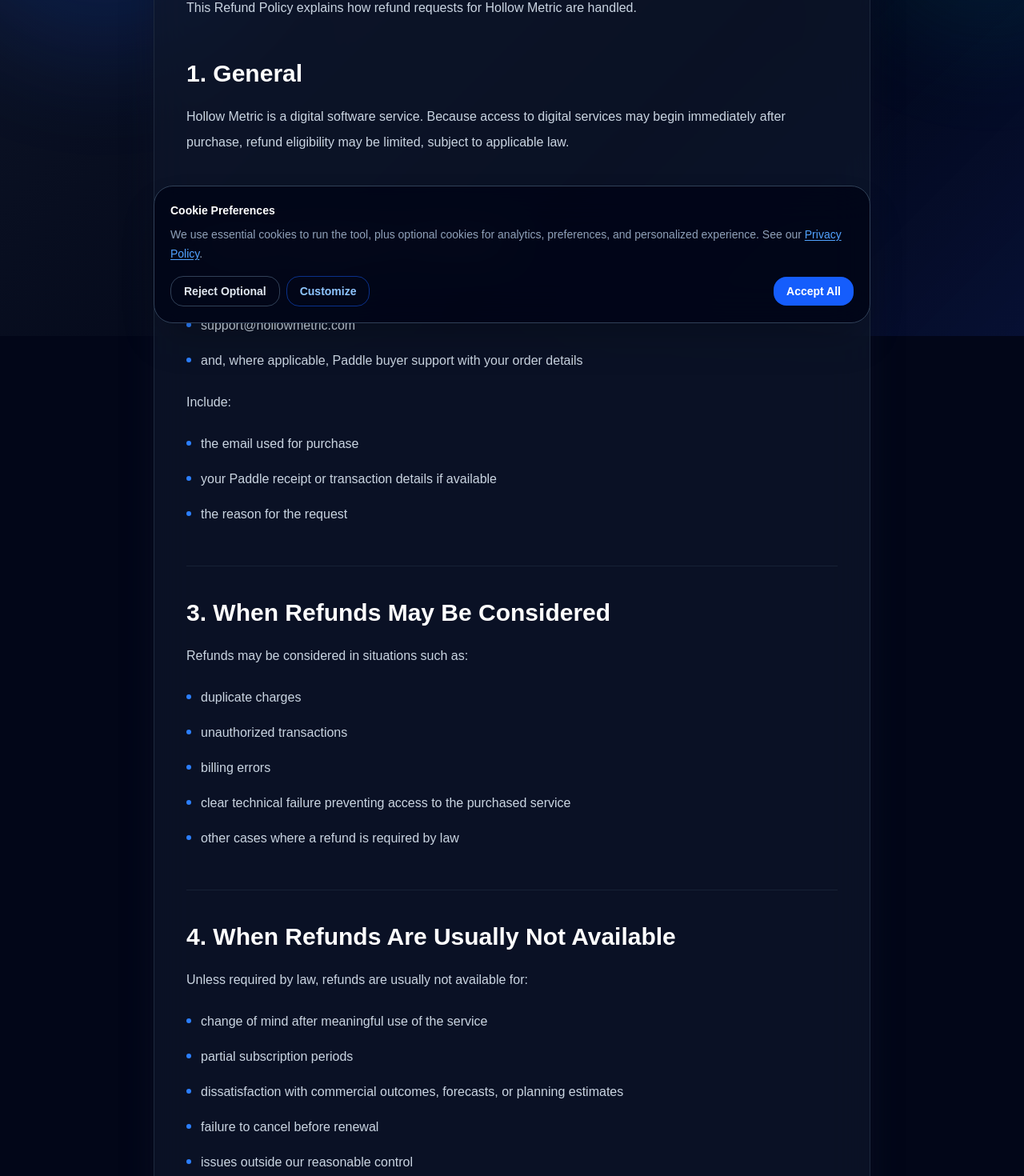
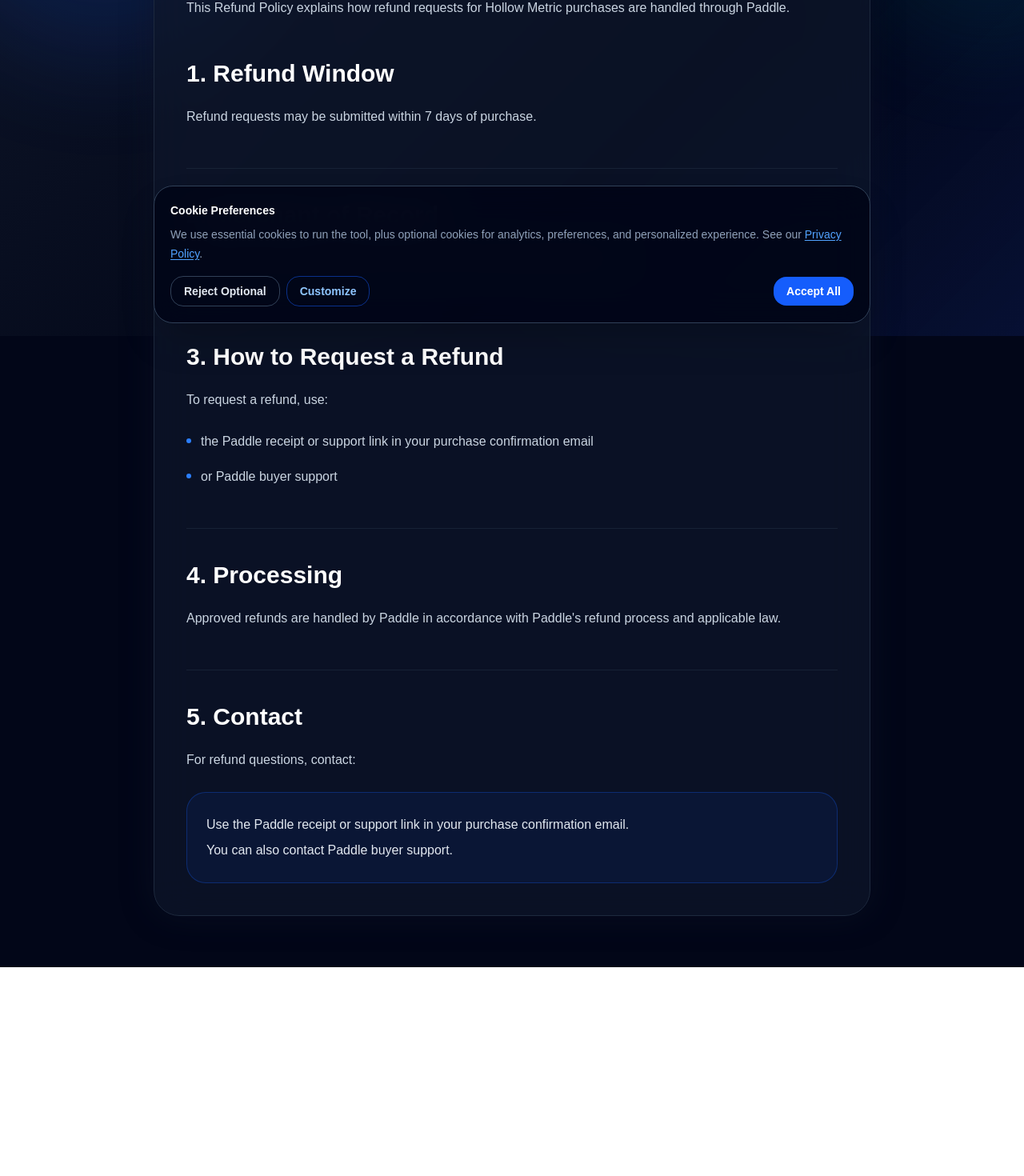
Before and after one commit to crimsoncloudgames/hollow-metric, a Next.js app: page /refunds in a window 1280 px wide. Shown: the part 380-1850 px from the top of the page at 80% size. After the commit the page ends 1589 px from the top, so only its background shows below. Built offline with nearby package versions, Linux system fonts and the light colour scheme.

Commit message:
fixed what paddle wanted me to fix in the refund policy and terms of service

```diff
--- a/app/refunds/page.tsx
+++ b/app/refunds/page.tsx
@@ -12,63 +12,35 @@
 
 const sections: RefundSection[] = [
   {
-    title: "1. General",
+    title: "1. Refund Window",
     paragraphs: [
-      "Hollow Metric is a digital software service. Because access to digital services may begin immediately after purchase, refund eligibility may be limited, subject to applicable law.",
+      "Refund requests may be submitted within 7 days of purchase.",
     ],
   },
   {
-    title: "2. How to Request a Refund",
-    paragraphs: ["To request a refund, contact:"],
-    items: [
-      "support@hollowmetric.com",
-      "and, where applicable, Paddle buyer support with your order details",
-    ],
-    trailingParagraphs: ["Include:"],
-    trailingItems: [
-      "the email used for purchase",
-      "your Paddle receipt or transaction details if available",
-      "the reason for the request",
+    title: "2. Merchant of Record",
+    paragraphs: [
+      "Paddle is the merchant of record for purchases made through Hollow Metric.",
     ],
   },
   {
-    title: "3. When Refunds May Be Considered",
-    paragraphs: ["Refunds may be considered in situations such as:"],
+    title: "3. How to Request a Refund",
+    paragraphs: ["To request a refund, use:"],
     items: [
-      "duplicate charges",
-      "unauthorized transactions",
-      "billing errors",
-      "clear technical failure preventing access to the purchased service",
-      "other cases where a refund is required by law",
+      "the Paddle receipt or support link in your purchase confirmation email",
+      "or Paddle buyer support",
     ],
   },
   {
-    title: "4. When Refunds Are Usually Not Available",
-    paragraphs: ["Unless required by law, refunds are usually not available for:"],
-    items: [
-      "change of mind after meaningful use of the service",
-      "partial subscription periods",
-      "dissatisfaction with commercial outcomes, forecasts, or planning estimates",
-      "failure to cancel before renewal",
-      "issues outside our reasonable control",
+    title: "4. Processing",
+    paragraphs: [
+      "Approved refunds are handled by Paddle in accordance with Paddle's refund process and applicable law.",
     ],
   },
   {
-    title: "5. Consumer Rights",
-    paragraphs: [
-      "Nothing in this Refund Policy limits any rights you may have under applicable consumer protection law.",
-    ],
-  },
-  {
-    title: "6. Processing",
-    paragraphs: [
-      "If a refund is approved, it will generally be returned to the original payment method. Processing times may vary depending on the payment provider and financial institution.",
-    ],
-  },
-  {
-    title: "7. Contact",
+    title: "5. Contact",
     paragraphs: ["For refund questions, contact:"],
-    contactLines: ["Hollow Metric", "support@hollowmetric.com"],
+    contactLines: ["Use the Paddle receipt or support link in your purchase confirmation email.", "You can also contact Paddle buyer support."],
   },
 ];
 
@@ -114,7 +86,7 @@
             <p className="mt-4 text-sm font-semibold uppercase tracking-[0.22em] text-slate-400">Effective Date: April 2, 2026</p>
 
             <div className="mt-10 space-y-6 text-base leading-8 text-slate-300">
-              <p>This Refund Policy explains how refund requests for Hollow Metric are handled.</p>
+              <p>This Refund Policy explains how refund requests for Hollow Metric purchases are handled through Paddle.</p>
             </div>
 
             <div className="mt-12 space-y-12">
--- a/app/terms/page.tsx
+++ b/app/terms/page.tsx
@@ -200,7 +200,7 @@
             <p className="mt-4 text-sm font-semibold uppercase tracking-[0.22em] text-slate-400">Effective Date: April 2, 2026</p>
 
             <div className="mt-10 space-y-6 text-base leading-8 text-slate-300">
-              <p>These Terms of Service govern your access to and use of Hollow Metric, operated by Hollow Metric.</p>
+              <p>These Terms of Service govern your access to and use of Hollow Metric. Hollow Metric is operated by 大连赤云游戏软件有限公司.</p>
               <p>By accessing or using Hollow Metric, you agree to these Terms.</p>
             </div>
 
```
